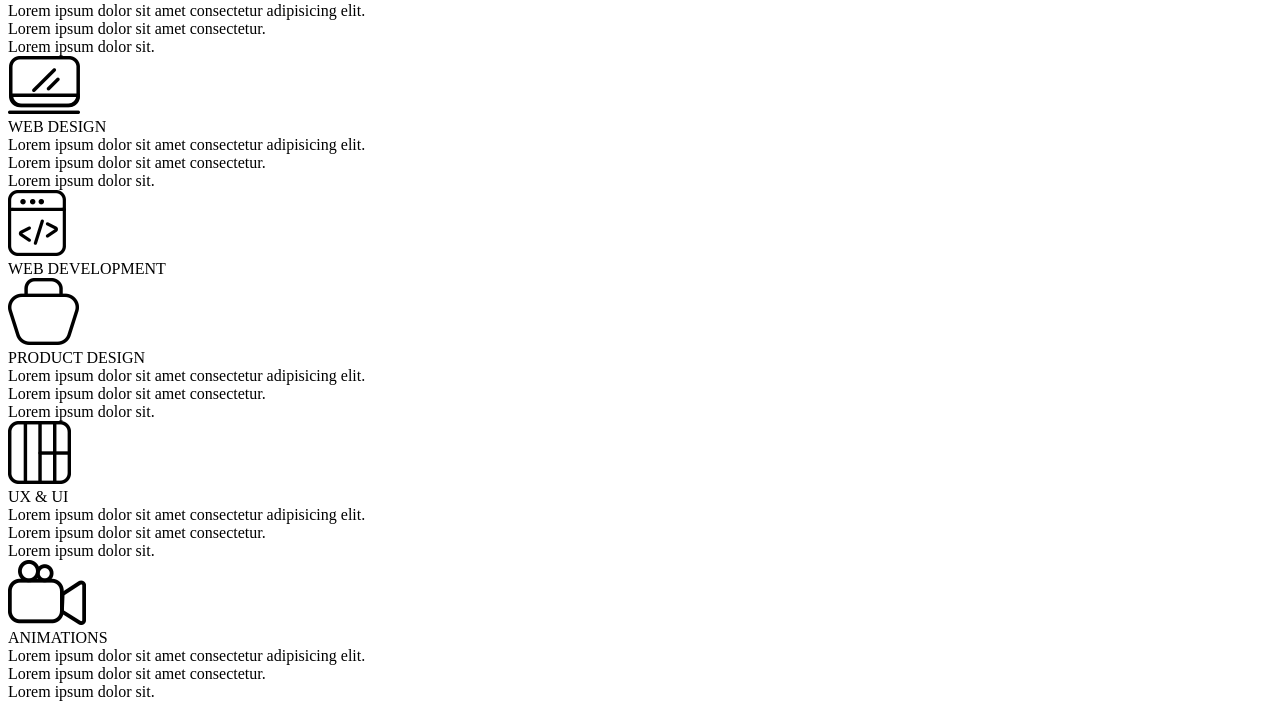
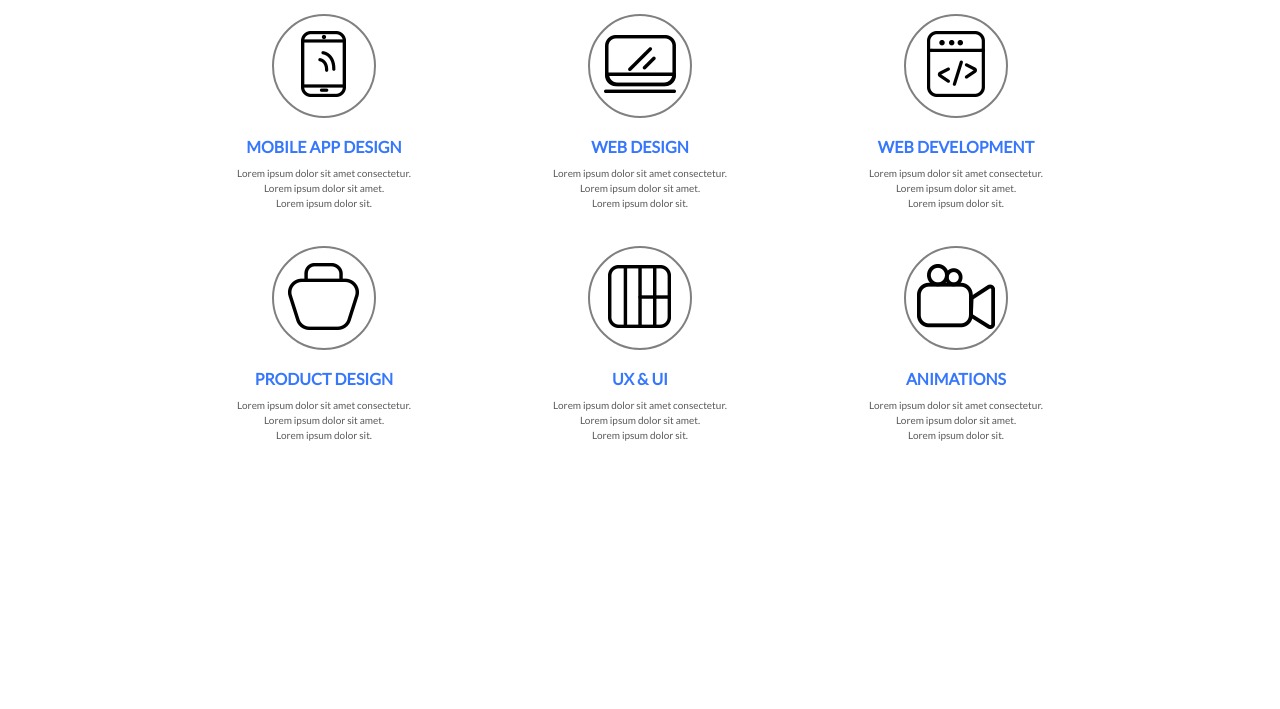
Before and after one commit to Ivanna1215/lesson-18, a website: page index.html in a window 1280 px wide. Shown: the part 670-1379 px from the top of the page. After the commit the page ends 1136 px from the top, so only its background shows below. Drawn offline with Linux system fonts and the light colour scheme.

Commit message:
commit111

```diff
--- a/index.html
+++ b/index.html
@@ -41,15 +41,19 @@
         </div>
     </section>
     <section class="expert">
+       <div class="expert__header">Expert In</div>
+       <div class="expert__main">
         <div class="expert__card ">
+            <div class="expert__icon__wrapper">
              <div class="expert__icon">
                  <img src="./img/mobile.png" alt="">
              </div>
+            </div>
              <div class="expert__title">MOBILE APP DESIGN</div>
              <div class="expert__text__wrapper">
-                <div class="expert__text"> Lorem ipsum dolor sit amet consectetur adipisicing elit.
+                 <div class="expert__text"> Lorem ipsum dolor sit amet consectetur.
                  </div>
-                <div class="expert__text"> Lorem ipsum dolor sit amet consectetur.
+                 <div class="expert__text"> Lorem ipsum dolor sit amet.
                  </div>
                  <div class="expert__text"> Lorem ipsum dolor sit.
                  </div>
@@ -57,49 +61,17 @@
              </div>
          </div>
          <div class="expert__card">
+             <div class="expert__icon__wrapper">
                  <div class="expert__icon">
                      <img src="./img/webdesign.png" alt="">
                  </div>
+             </div>
+
              <div class="expert__title">WEB DESIGN</div>
              <div class="expert__text__wrapper">
-                <div class="expert__text"> Lorem ipsum dolor sit amet consectetur adipisicing elit.
-                </div>
                  <div class="expert__text"> Lorem ipsum dolor sit amet consectetur.
                  </div>
-                <div class="expert__text"> Lorem ipsum dolor sit.
-                </div>
-
-            </div>
-        <div class="expert__card">
-            <div class="expert__icon">
-                <img src="./img/development.png" alt="">
-            </div>
-            <div class="expert__title">WEB DEVELOPMENT</div>
-            <div class="expert__text"></div>
-        </div>
-        <div class="expert__card">
-            <div class="expert__icon">
-                <img src="./img/design.png" alt="">
-            </div>
-            <div class="expert__title">PRODUCT DESIGN</div>
-            <div class="expert__text__wrapper">
-                <div class="expert__text"> Lorem ipsum dolor sit amet consectetur adipisicing elit.
-                </div>
-                <div class="expert__text"> Lorem ipsum dolor sit amet consectetur.
-                </div>
-                <div class="expert__text"> Lorem ipsum dolor sit.
-                </div>
-
-            </div>
-        <div class="expert__card">
-            <div class="expert__icon">
-                <img src="./img/ux.png" alt="">
-            </div>
-            <div class="expert__title">UX & UI</div>
-            <div class="expert__text__wrapper">
-                <div class="expert__text"> Lorem ipsum dolor sit amet consectetur adipisicing elit.
-                </div>
-                <div class="expert__text"> Lorem ipsum dolor sit amet consectetur.
+                 <div class="expert__text"> Lorem ipsum dolor sit amet.
                  </div>
                  <div class="expert__text"> Lorem ipsum dolor sit.
                  </div>
@@ -107,18 +79,75 @@
              </div>
          </div>
          <div class="expert__card">
+             <div class="expert__icon__wrapper">
                  <div class="expert__icon">
-                <img src="./img/animations.png" alt="">
+                     <img src="./img/development.png" alt="">
                  </div>
-            <div class="expert__title">ANIMATIONS</div>
+             </div>
+             <div class="expert__title">WEB DEVELOPMENT</div>
              <div class="expert__text__wrapper">
-                <div class="expert__text"> Lorem ipsum dolor sit amet consectetur adipisicing elit.
+                 <div class="expert__text"> Lorem ipsum dolor sit amet consectetur.
                  </div>
-                <div class="expert__text"> Lorem ipsum dolor sit amet consectetur.
+                 <div class="expert__text"> Lorem ipsum dolor sit amet.
                  </div>
                  <div class="expert__text"> Lorem ipsum dolor sit.
                  </div>
 
+             </div>
+         </div>
+         <div class="expert__card">
+             <div class="expert__icon__wrapper">
+                 <div class="expert__icon">
+                     <img src="./img/design.png" alt="">
+                 </div>
+             </div>
+             <div class="expert__title">PRODUCT DESIGN</div>
+             <div class="expert__text__wrapper">
+                 <div class="expert__text"> Lorem ipsum dolor sit amet consectetur.
+                 </div>
+                 <div class="expert__text"> Lorem ipsum dolor sit amet.
+                 </div>
+                 <div class="expert__text"> Lorem ipsum dolor sit.
+                 </div>
+             </div>
+
+             </div>
+         <div class="expert__card">
+             <div class="expert__icon__wrapper">
+                 <div class="expert__icon">
+                     <img src="./img/ux.png" alt="">
+                 </div>
+             </div>
+
+             <div class="expert__title">UX & UI</div>
+             <div class="expert__text__wrapper">
+                 <div class="expert__text"> Lorem ipsum dolor sit amet consectetur.
+                 </div>
+                 <div class="expert__text"> Lorem ipsum dolor sit amet.
+                 </div>
+                 <div class="expert__text"> Lorem ipsum dolor sit.
+                 </div>
+
+             </div>
+         </div>
+         <div class="expert__card">
+             <div class="expert__icon__wrapper">
+                 <div class="expert__icon">
+                     <img src="./img/animations.png" alt="">
+                 </div>
+             </div>
+
+             <div class="expert__title">ANIMATIONS</div>
+             <div class="expert__text__wrapper">
+                 <div class="expert__text"> Lorem ipsum dolor sit amet consectetur.
+                 </div>
+                 <div class="expert__text"> Lorem ipsum dolor sit amet.
+                 </div>
+                 <div class="expert__text"> Lorem ipsum dolor sit.
+                 </div>
+
+
+         </div>
     </div>
        </div>
     </section>
--- a/sass/__expert.scss
+++ b/sass/__expert.scss
@@ -0,0 +1,82 @@
+.expert {
+    // border: 2px solid green;
+    width: 75%;
+    margin: 0 auto;
+
+   .expert__header {
+    font-size: 50px;
+    // line-height: 35px;
+    color: #3677fd;
+    font-weight: 300;
+    font-family: "Lato";
+    text-align: center;
+    // border: 2px solid gold;
+    margin: 10px auto;
+   }
+    .expert__main {
+        display: flex;
+        flex-wrap: wrap;
+        justify-content: space-around;
+        .expert__card {
+            width: 32%;
+            // border: 2px solid blue;
+            .expert__icon__wrapper {
+                border: 2px solid gray;
+                width: 100px;
+                height: 100px;
+                border-radius:50%;
+                display: flex;
+                justify-content: center;
+                align-items: center;
+                margin: 20px auto;
+
+                .expert__icon {
+                    margin:  auto;
+                }
+            }
+            .expert__title {
+                width: 100%;
+                font-size: 16px;
+    line-height: 18px;
+    color: #3677fd;
+    font-weight: 700;
+    font-family: "Lato";
+    text-align: center;
+    // border: 2px solid red;
+    margin: 10px auto;
+            }
+    .expert__text__wrapper {
+        width: 100%;
+    font-size: 10px;
+    line-height: 15px;
+    color: #5a5a5a;
+    font-weight: 400;
+    font-family: "Lato";
+    text-align: center;
+    display: flex;
+    flex-direction: column;
+    align-items: center;
+    margin-bottom: 15px;
+
+    .expert__text:first-child {
+        width: 100%;
+        text-align: center;
+    }
+    .expert__text:nth-child(2){
+    width: 90%;
+    // text-align: center;
+    }
+    .expert__text:last-child {
+        width: 80%;
+        text-align: center;
+    }
+
+    }
+
+
+
+
+    }
+    }
+
+}
```
Also changed, not shown: css/model.css. Lines whose indentation alone changed are shown as unchanged.
